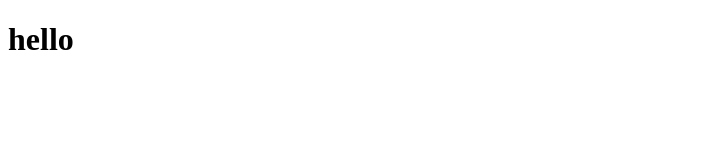
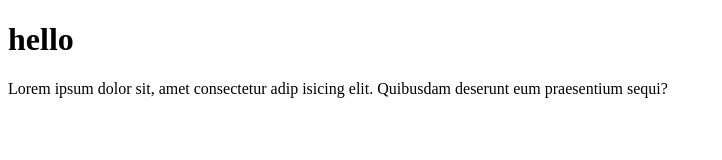
Before and after one commit to neaksina11112222/my-work, a plain HTML site: page index.html in a window 1280 px wide. Shown: the whole page, without its empty margins (0-722 px from the left). Drawn offline with Linux system fonts and the light colour scheme.

Commit message:
add index

```diff
--- a/index.html
+++ b/index.html
@@ -7,5 +7,8 @@
 </head>
 <body>
        <h1>hello</h1>
+       <p>Lorem ipsum dolor sit, amet consectetur adip
+              isicing elit. Quibusdam deserunt eum praesentium sequi?</p>
+
 </body>
 </html>
```
